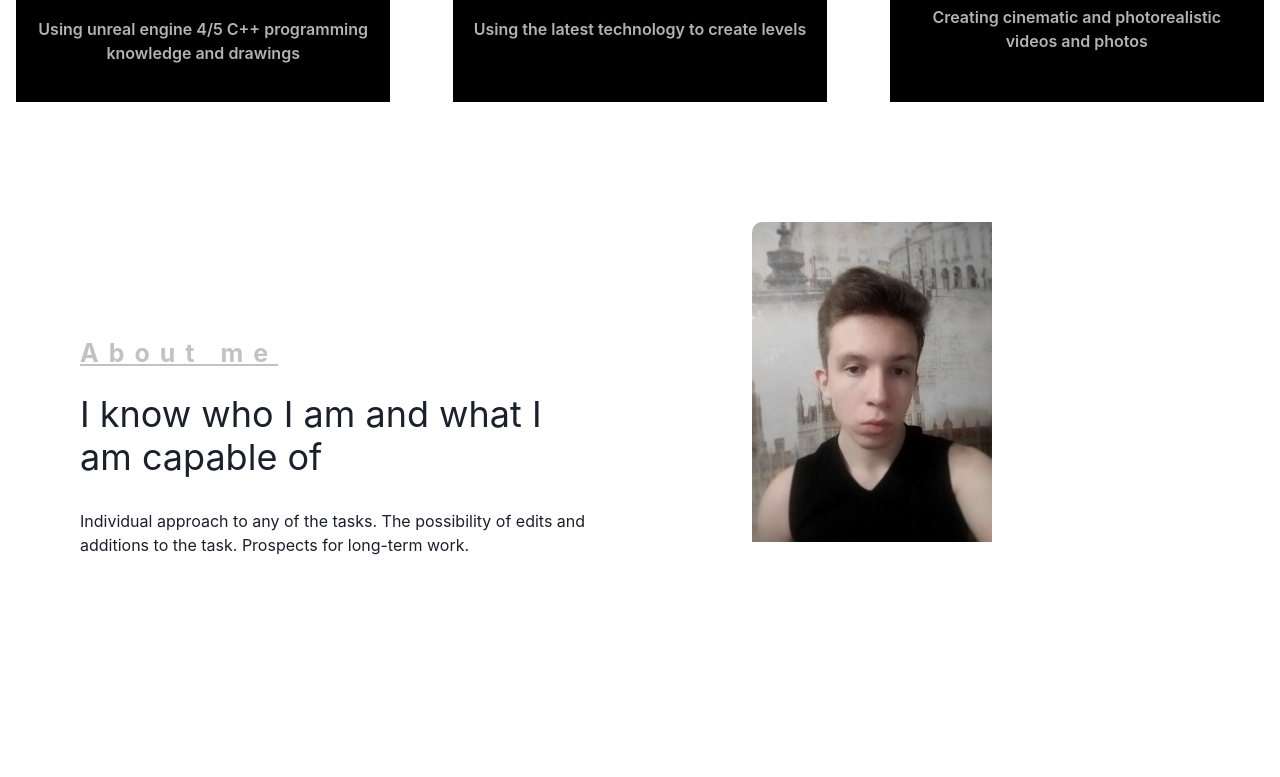
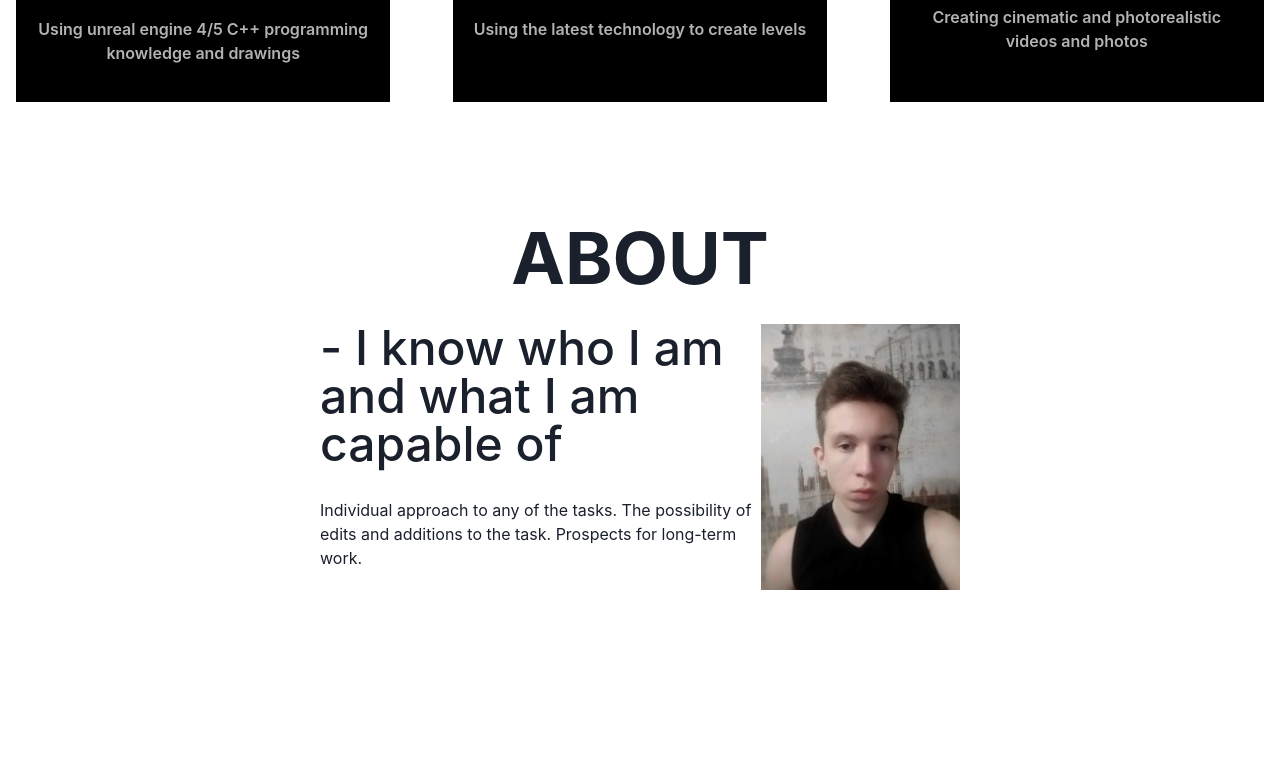
Before and after one commit to AndrewChernigovsky/gameDeveloper, a React (Create React App) app: page /#/ in a window 1280 px wide. Shown: the part 940-1717 px from the top of the page. Built offline with nearby package versions, Linux system fonts and the light colour scheme.

Commit message:
header background changed and about block

```diff
--- a/package.json
+++ b/package.json
@@ -21,6 +21,7 @@
     "react-router-dom": "^6.8.1",
     "react-router-hash-link": "^2.4.3",
     "react-scripts": "5.0.1",
+    "swiper": "^9.0.5",
     "typescript": "^4.9.5",
     "web-vitals": "^2.1.4"
   },
--- a/src/App.css
+++ b/src/App.css
@@ -1,42 +1,3 @@
-.App {
-  text-align: center;
-}
-
-.App-logo {
-  height: 40vmin;
-  pointer-events: none;
-}
-
-@media (prefers-reduced-motion: no-preference) {
-  .App-logo {
-    animation: App-logo-spin infinite 20s linear;
-  }
-}
-
-.App-header {
-  background-color: #282c34;
-  min-height: 100vh;
-  display: flex;
-  flex-direction: column;
-  align-items: center;
-  justify-content: center;
-  font-size: calc(10px + 2vmin);
-  color: white;
-}
-
-.App-link {
-  color: #61dafb;
-}
-
-@keyframes App-logo-spin {
-  from {
-    transform: rotate(0deg);
-  }
-  to {
-    transform: rotate(360deg);
-  }
-}
-
 * {
     margin: 0;
     box-sizing: border-box;
--- a/src/Content/About/About.tsx
+++ b/src/Content/About/About.tsx
@@ -1,30 +1,18 @@
-import { Box, Heading } from "@chakra-ui/react";
+import { Box, Container, Heading } from "@chakra-ui/react";
 import { images } from './images';
 
 const About = () => {
 	return (
-		<Box className="about-section" pt={100} id="aboutMe">
-			<Box
+		<Box className="about-section" pt={100} m='0 auto'>
+			<Heading as='h2' size={["xl", "2xl", "3xl", "4xl"]} textAlign='center' mb='30px'>ABOUT</Heading>
+			<Container
 				display={["block", "block", "block", "flex"]}
-				justifyContent="space-around"
-				alignItems="center"
+				justifyContent="space-between"
 				className="main-text"
+				minW='2xl'
 			>
-				<Box maxW={["100%", "100%", "50%", "40%"]}>
-					<p
-						className="suptitle"
-						style={{
-							color: "#c2c2c2",
-							fontSize: "25px",
-							fontWeight: "700",
-							letterSpacing: "10px",
-							marginBottom: "20px",
-							textDecoration: "underline",
-						}}
-					>
-						About me
-					</p>
-					<Heading mb="30px" fontWeight='400'>I know who I am and what I am capable of</Heading>
+				<Box maxW={["100%", "100%", "10%", "100%"]}>
+					<Heading mb="30px" fontWeight='500' size={["sm", "md", "md", "lg", "2xl"]}> - I know who I am and what I am capable of</Heading>
 					<p className="subtitle">
 						Individual approach to any of the tasks. The possibility of edits
 						and additions to the task. Prospects for long-term work.
@@ -33,18 +21,18 @@ const About = () => {
 
 				<Box
 					overflow="hidden"
-					textAlign={["center", "center", "center", "center"]}
+					textAlign='center'
+					margin='0 auto'
 					boxSize={["300px", "300px", "md"]}
 					objectFit="cover"
-					borderRadius='10px'
 				>
-					<picture>
+					<picture style={{margin: '0 auto'}}>
 						<source media="(min-width: 768px)" srcSet={`${images.avatar['320px@4x']} 4x, ${images.avatar['320px@4x']} 2x, ${images.avatar['320px@4x']} 1x `} type="image/webp" />
 						<source media="(min-width: 480px)" srcSet={`${images.avatar['320px@4x']} 4x, ${images.avatar['320px@4x']} 2x, ${images.avatar['320px@2x']} 1x `} type="image/webp" />
 						<img src={`${images.avatar['320px']}`} srcSet={`${images.avatar['320px@4x']} 4x, ${images.avatar['320px@2x']} x, ${images.avatar['320px@1x']} 1x `} alt="avatar game developer Alexandr Volyansky" />
 					</picture>
 				</Box>
-			</Box>
+			</Container>
 		</Box>
 	);
 };
--- a/src/layout/Header/Header.tsx
+++ b/src/layout/Header/Header.tsx
@@ -1,23 +1,22 @@
-import { Flex, Container, Switch, IconButton} from '@chakra-ui/react';
+import { Flex, Container, Switch, IconButton } from "@chakra-ui/react";
 
-import { HashLink  } from 'react-router-hash-link';
-import { useState } from 'react';
+import { HashLink } from "react-router-hash-link";
+import { useState } from "react";
 
-import { HamburgerIcon, CloseIcon } from '@chakra-ui/icons';
-import { useColorModeValue } from '@chakra-ui/react';
-import { Link } from 'react-router-dom';
-
+import { HamburgerIcon, CloseIcon } from "@chakra-ui/icons";
+import { useColorModeValue } from "@chakra-ui/react";
+import { Link } from "react-router-dom";
 
 interface IModeTheme {
-	toggleColorMode: () => void;
-	isDark: boolean;
+  toggleColorMode: () => void;
+  isDark: boolean;
 }
 
 const Header = ({ toggleColorMode, isDark }: IModeTheme) => {
 	const [display, changeDisplay] = useState('none');
 	const color = useColorModeValue('#000080', 'white');
 	const colorFonts = useColorModeValue('white', '#000080');
-	// const colorSwitch = useColorModeValue('#000080', '#8b00ff');
+	const colorSwitch = useColorModeValue('#000080', '#8b00ff');
 
 
 	return (
@@ -55,9 +54,9 @@ const Header = ({ toggleColorMode, isDark }: IModeTheme) => {
 							></IconButton>
 						</Flex>
 						<Flex flexDir="column" align="center">
-							<HashLink to="#aboutMe">About Me</HashLink>
-						<HashLink to="#projects">Commercial Projects</HashLink>
-							<HashLink to="#skills">Skills</HashLink>
+							<HashLink smooth to="/#aboutMe">About Me</HashLink>
+							<HashLink smooth to="/#projects">Commercial Projects</HashLink>
+							<HashLink smooth to="/#skills">Skills</HashLink>
 						</Flex>
 					</Flex>
 
@@ -70,11 +69,11 @@ const Header = ({ toggleColorMode, isDark }: IModeTheme) => {
 									mt="5px"
 									gap="10px"
 								>
-									<HashLink to="#aboutMe" className='link'>About Me</HashLink>
-									<HashLink to="#projects" className='link'>
+									<HashLink to="aboutMe" className='link'>About Me</HashLink>
+									<HashLink to="projects" className='link'>
 										Commercial Projects
 									</HashLink>
-									<HashLink to="#skills" className='link'>Skills</HashLink>
+									<HashLink to="skills" className='link'>Skills</HashLink>
 								</Flex>
 							</Flex>
 							<IconButton
@@ -88,7 +87,7 @@ const Header = ({ toggleColorMode, isDark }: IModeTheme) => {
 
 						<Switch
 							id="Switch"
-							// variant="#Switch"
+							variant="#Switch"
 							pos="fixed"
 							top="20px"
 							right="10px"
```
Also changed, not shown: 1 other file (tests, documents, lock files or other folders).
